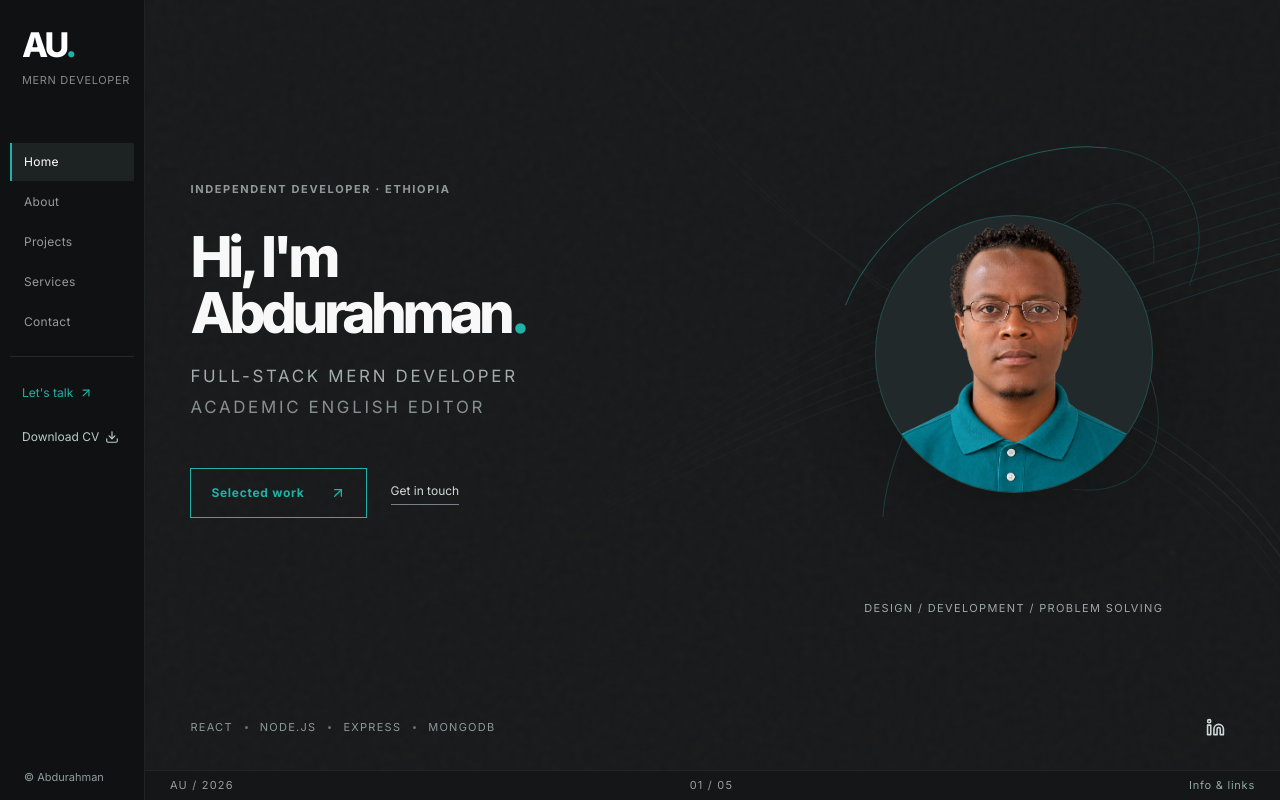
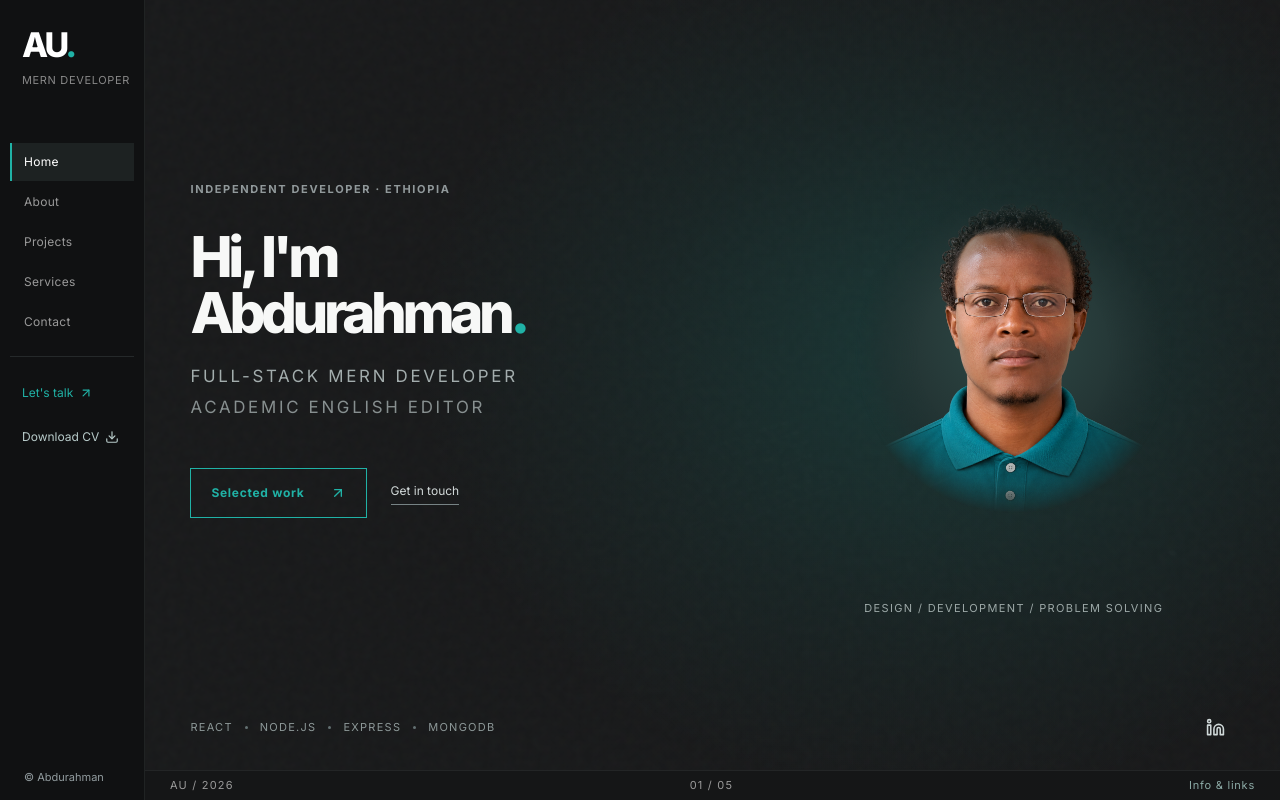
Before and after one commit to abdu-ousman/my-portfolio, a React (Vite) app: page / in a window 1280 px wide. Built offline with nearby package versions, Linux system fonts and the light colour scheme.

Commit message:
Profile pic bg ring added

```diff
--- a/src/sections/Hero.jsx
+++ b/src/sections/Hero.jsx
@@ -1,24 +1,5 @@
 import { useState } from 'react';
 import { ArrowUpRight, Linkedin } from 'lucide-react';
-
-// Fine teal threads that continue the portrait's signature arcs across the whole panel.
-// Every path overshoots the viewBox and the layer is feathered by a mask, so nothing has a visible start, end or edge.
-const fan = (n, f) => Array.from({ length: n }, (_, k) => f(k));
-const THREADS = [
-  // Main bundle: sweeps in from beyond the lower-left, gently fans open behind the portrait and leaves past the right edge.
-  ...fan(10, (k) => ({
-    d: `M-220 ${690 + k * 13} C 180 ${790 + k * 8}, 520 ${470 - k * 9}, 800 ${400 - k * 14} S 1180 ${250 - k * 12}, 1420 ${250 - k * 20}`,
-    o: 0.9 - k * 0.07,
-  })),
-  // Counter-sweep: a sparser, fainter bundle drifting down through the right side.
-  ...fan(4, (k) => ({
-    d: `M${380 + k * 30} -160 C ${520 + k * 20} 160, 760 ${300 + k * 6}, 980 ${400 + k * 14} S 1250 ${620 + k * 12}, 1340 ${960 + k * 20}`,
-    o: 0.6 - k * 0.1,
-    w: k === 1,
-  })),
-];
-
-
 
 // A deliberately restrained opening panel, inspired by the supplied reference.
 // Original portrait and background paths are preserved so the owner's public assets work unchanged.
@@ -28,12 +9,7 @@ export const Hero = () => {
   return (
     <section id="hero" className="minimal-hero" aria-labelledby="hero-name">
       <div className="minimal-hero-grain" aria-hidden="true" />
-      <svg className="minimal-hero-threads" viewBox="0 0 1200 800" preserveAspectRatio="xMidYMid slice" aria-hidden="true" focusable="false">
-        {THREADS.map((t, i) => (
-          <path key={i} d={t.d} fill="none" vectorEffect="non-scaling-stroke" strokeWidth="1"
-            stroke={t.w ? 'rgba(255,255,255,1)' : 'rgba(31,205,184,1)'} strokeOpacity={t.o} />
-        ))}
-      </svg>
+      <div className="minimal-hero-glow" aria-hidden="true" />
       {!backgroundMissing && (
         <img className="minimal-hero-background" src="/hero-bg-3.jpg" alt="" aria-hidden="true"
           onError={() => setBackgroundMissing(true)} />
--- a/src/viewport.css
+++ b/src/viewport.css
@@ -845,17 +845,23 @@ html, body, #root, button, a, input, select, textarea,
 .viewport-mobile-drawer a.viewport-drawer-action.cv { color: #b8cbca; }
 @media (prefers-reduced-motion: reduce) { .viewport-rail-cv { transition: none; } }
 
-/* v29: Background threads. Behind all content, feathered on every side so the layer has no discernible boundary.
-   The focal point sits on the portrait; the text column on the left stays almost clean. */
-.minimal-hero-threads {
-  position: absolute; inset: 0; width: 100%; height: 100%;
-  z-index: 0; pointer-events: none; overflow: visible;
-  -webkit-mask-image: radial-gradient(ellipse 88% 95% at 66% 46%, #000 0%, rgba(0,0,0,.8) 40%, rgba(0,0,0,.35) 72%, transparent 100%);
-          mask-image: radial-gradient(ellipse 88% 95% at 66% 46%, #000 0%, rgba(0,0,0,.8) 40%, rgba(0,0,0,.35) 72%, transparent 100%);
+/* v29: "Melt" — the portrait feathers into the page and one soft teal glow sits behind both image and text,
+   so the picture shares the same light as the copy. No lines, no hard edges. */
+.minimal-hero-glow {
+  position: absolute; inset: 0; z-index: 1; pointer-events: none;
+  background: radial-gradient(ellipse 62% 78% at 70% 46%, rgba(32,178,166,.20) 0%, rgba(32,178,166,.075) 42%, transparent 74%);
 }
+.minimal-hero-signature { display: none; }
+.minimal-hero-portrait {
+  width: min(72%, 360px);
+  border: 0; box-shadow: none;
+  background: radial-gradient(circle at 50% 42%, #2f4a47 0%, #213030 58%, transparent 74%);
+  -webkit-mask-image: radial-gradient(circle closest-side, #000 60%, rgba(0,0,0,.55) 82%, transparent 100%);
+          mask-image: radial-gradient(circle closest-side, #000 60%, rgba(0,0,0,.55) 82%, transparent 100%);
+}
+@media (max-width: 1050px) { .minimal-hero-portrait { width: min(76%, 300px); } }
 @media (max-width: 850px) {
-  .minimal-hero-threads {
-    -webkit-mask-image: radial-gradient(ellipse 95% 52% at 50% 27%, #000 0%, rgba(0,0,0,.65) 45%, rgba(0,0,0,.22) 78%, transparent 100%);
-            mask-image: radial-gradient(ellipse 95% 52% at 50% 27%, #000 0%, rgba(0,0,0,.65) 45%, rgba(0,0,0,.22) 78%, transparent 100%);
-  }
+  .minimal-hero-glow { background: radial-gradient(ellipse 105% 52% at 50% 24%, rgba(32,178,166,.22) 0%, rgba(32,178,166,.08) 45%, transparent 76%); }
+  .minimal-hero-portrait { height: min(29dvh, 250px); width: auto; }
 }
+@media (max-width: 420px) and (max-height: 720px) { .minimal-hero-portrait { height: 23dvh; } }
```
